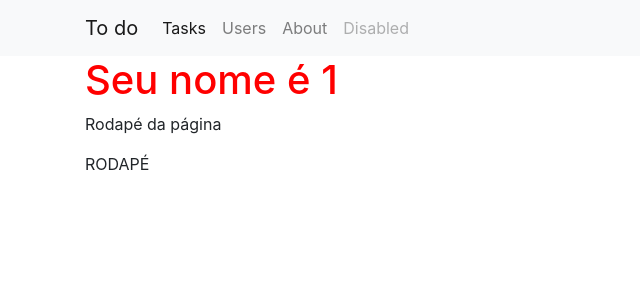
After one commit to giacomettisss/django-todo_app, a Django app: page /yourname/1/ in a window 1280 px wide. The commit adds this page. Shown: the top 300 px of the page, without its empty margins (0-640 px from the left). Run offline with Django 3.2, Linux system fonts and the light colour scheme.

Commit message:
update 2021040301
adding:
 - static css
 - static js
 - extends
 - navbar

```diff
--- /dev/null
+++ b/tasks/static/css/style.css
@@ -0,0 +1,3 @@
+h1 {
+    color: red;
+}
--- /dev/null
+++ b/tasks/static/js/script.js
@@ -0,0 +1 @@
+console.log('Funcionando!')
--- /dev/null
+++ b/tasks/templates/base.html
@@ -0,0 +1,47 @@
+{% load static %}
+<!DOCTYPE html>
+<html lang="en">
+<head>
+    <meta charset="UTF-8">
+    <meta http-equiv="X-UA-Compatible" content="IE=edge">
+    <meta name="viewport" content="width=device-width, initial-scale=1.0">
+    <title>{% block title %}{% endblock %}</title>
+    <link rel="stylesheet" href="https://cdn.jsdelivr.net/npm/bootstrap@4.6.0/dist/css/bootstrap.min.css" integrity="sha384-B0vP5xmATw1+K9KRQjQERJvTumQW0nPEzvF6L/Z6nronJ3oUOFUFpCjEUQouq2+l" crossorigin="anonymous">
+    <link rel="stylesheet" href="{% static 'css/style.css' %}">
+</head>
+<body>
+
+        <nav class="navbar navbar-expand-lg navbar-light bg-light">
+            <div class="container">
+            <a class="navbar-brand" href="#">To do</a>
+            <button class="navbar-toggler" type="button" data-toggle="collapse" data-target="#navbarNavAltMarkup" aria-controls="navbarNavAltMarkup" aria-expanded="false" aria-label="Toggle navigation">
+              <span class="navbar-toggler-icon"></span>
+            </button>
+            <div class="collapse navbar-collapse" id="navbarNavAltMarkup">
+              <div class="navbar-nav">
+                <a class="nav-link active" href="#">Tasks</a>
+                <a class="nav-link" href="#">Users</a>
+                <a class="nav-link" href="#">About</a>
+                <a class="nav-link disabled" href="#" tabindex="-1" aria-disabled="true">Disabled</a>
+              </div>
+            </div>
+        </div>
+          </nav>
+
+    <div class="container">
+        {% block content %}
+        {% endblock %}
+        <p>Rodapé da página</p>
+
+        <footer>
+            RODAPÉ
+        </footer>
+
+    </div>
+
+    <script src="https://code.jquery.com/jquery-3.5.1.slim.min.js" integrity="sha384-DfXdz2htPH0lsSSs5nCTpuj/zy4C+OGpamoFVy38MVBnE+IbbVYUew+OrCXaRkfj" crossorigin="anonymous"></script>
+    <script src="https://cdn.jsdelivr.net/npm/popper.js@1.16.1/dist/umd/popper.min.js" integrity="sha384-9/reFTGAW83EW2RDu2S0VKaIzap3H66lZH81PoYlFhbGU+6BZp6G7niu735Sk7lN" crossorigin="anonymous"></script>
+    <script src="https://cdn.jsdelivr.net/npm/bootstrap@4.6.0/dist/js/bootstrap.min.js" integrity="sha384-+YQ4JLhjyBLPDQt//I+STsc9iw4uQqACwlvpslubQzn4u2UU2UFM80nGisd026JF" crossorigin="anonymous"></script>
+    <script src="{% static 'js/script.js' %}"></script>
+</body>
+</html>
--- a/tasks/templates/tasks/yourname.html
+++ b/tasks/templates/tasks/yourname.html
@@ -1,12 +1,7 @@
-<!DOCTYPE html>
-<html lang="en">
-<head>
-    <meta charset="UTF-8">
-    <meta http-equiv="X-UA-Compatible" content="IE=edge">
-    <meta name="viewport" content="width=device-width, initial-scale=1.0">
-    <title>Document</title>
-</head>
-<body>
-    O seu nome é <h1>{{ name }}</h1>
-</body>
-</html>
+{% extends 'base.html' %}
+
+{% block title%} Seu nome {% endblock %}
+
+{% block content %}
+<h1>Seu nome é {{ name }}</h1>
+{% endblock %}
--- a/tasks/urls.py
+++ b/tasks/urls.py
@@ -18,7 +18,7 @@ from django.urls import path
 from . import views
 
 urlpatterns = [
-    path('', views.test),
-    path('tasks', views.taskList, name='task-list'),
-    path('yourname/<str:name>', views.yourName)
+    path('test/', views.test),
+    path('tasks/', views.taskList, name='task-list'),
+    path('yourname/<str:name>/', views.yourName)
 ]
--- a/tasks/views.py
+++ b/tasks/views.py
@@ -8,7 +8,7 @@ def test(request):
 
 
 def taskList(request):
-    return render(request, 'tasks/list.html')
+    return render(request, 'tasks/task_list.html')
 
 
 def yourName(request, name):
```
Also changed, not shown: tasks/templates/tasks/list.html (deleted, +0 -12 lines), tasks/templates/tasks/task_list.html (added, +7 -0 lines).
